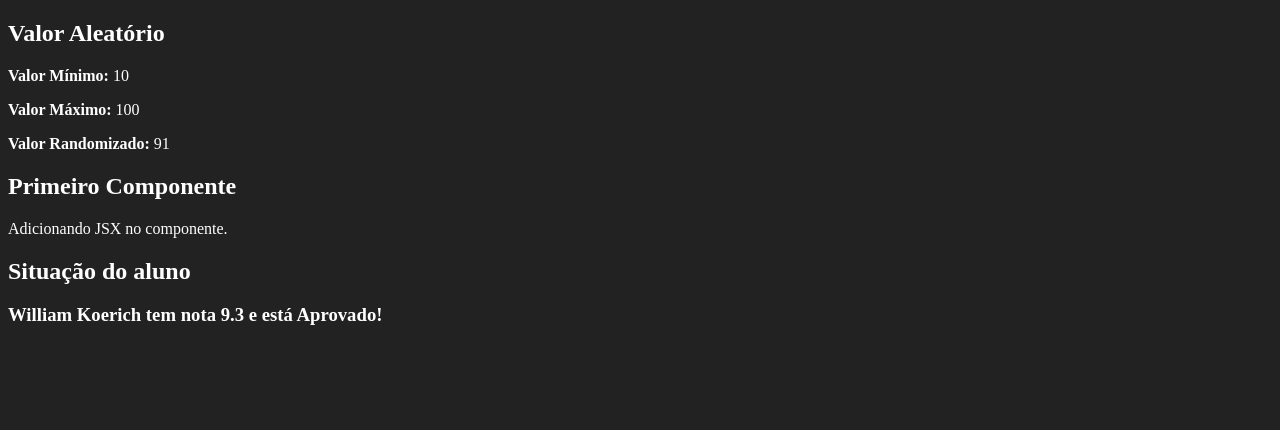
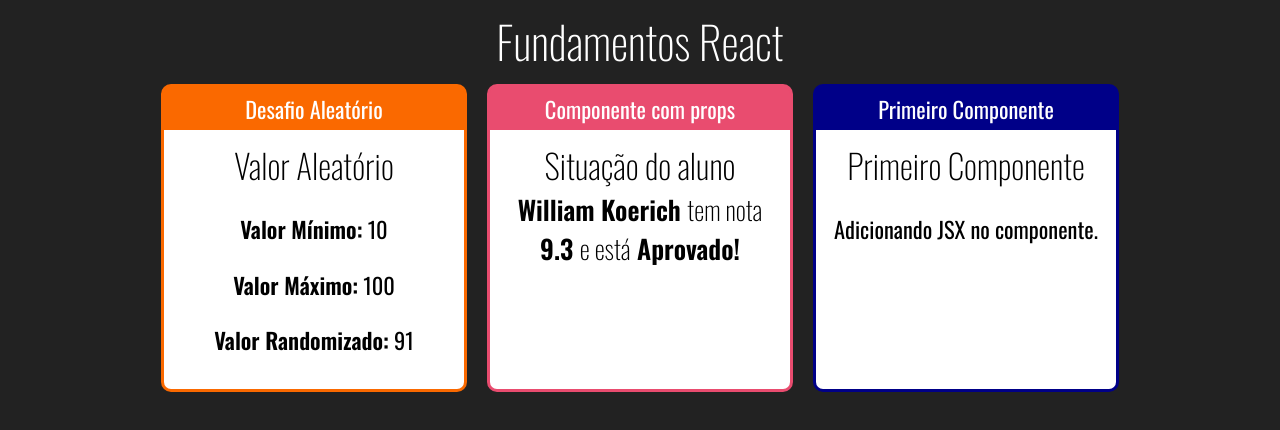
Before and after one commit to William-Koerich/react-redux, a React (Create React App) app in the folder fundamentos-react/: page / in a window 1280 px wide. Shown: the top 430 px of the page. Built offline with nearby package versions, Linux system fonts and the light colour scheme.

Commit message:
created component card to organize activities

```diff
--- a/fundamentos-react/public/index.html
+++ b/fundamentos-react/public/index.html
@@ -10,7 +10,12 @@
       content="Web site created using create-react-app"
     />
     <link rel="apple-touch-icon" href="%PUBLIC_URL%/logo192.png" />
-
+    <link rel="preconnect" href="https://fonts.googleapis.com" />
+    <link rel="preconnect" href="https://fonts.gstatic.com" crossorigin />
+    <link
+      href="https://fonts.googleapis.com/css2?family=Oswald:wght@200;300;400;500;600&display=swap"
+      rel="stylesheet"
+    />
     <link rel="manifest" href="%PUBLIC_URL%/manifest.json" />
 
     <title>React App</title>
--- /dev/null
+++ b/fundamentos-react/src/App.css
@@ -0,0 +1,5 @@
+.App .Cards {
+  display: flex;
+  flex-wrap: wrap;
+  justify-content: center;
+}
--- a/fundamentos-react/src/App.jsx
+++ b/fundamentos-react/src/App.jsx
@@ -3,7 +3,7 @@ import React from 'react'
 /**
  * Styles.
  */
-import './index.css'
+import './App.css'
 
 /**
  * Components.
@@ -11,16 +11,29 @@ import './index.css'
 import Primeiro from './components/basicos/Primeiro'
 import ComParrametro from './components/basicos/ComParametro'
 import Aleatorio from './components/basicos/Aleatorio'
+import Card from './components/layout/Card'
 
 const App = props => (
-  <div>
+  <div className="App">
+    <h1>Fundamentos React</h1>
+
+    <div className="Cards">
+      <Card title="Desafio Aleatório" color="#FA6900">
         <Aleatorio minimumValue={10} maximumValue={100} />
-    <Primeiro />
+      </Card>
+
+      <Card title="Componente com props" color="#E94C6F">
         <ComParrametro
           title="Situação do aluno"
           student="William Koerich"
           note={9.3}
         />
+      </Card>
+
+      <Card title="Primeiro Componente" color="#008">
+        <Primeiro />
+      </Card>
+    </div>
   </div>
 )
 
--- /dev/null
+++ b/fundamentos-react/src/components/layout/Card.css
@@ -0,0 +1,23 @@
+.Card {
+  border: 3px solid;
+  margin: 10px;
+  display: flex;
+  overflow: hidden;
+  min-width: 300px;
+  max-width: 300px;
+  border-radius: 10px;
+  flex-direction: column;
+}
+
+.Card .Title {
+  padding: 5px 0px;
+  display: flex;
+  justify-content: center;
+}
+
+.Card .Content {
+  color: black;
+  padding: 10px;
+  flex-grow: 1;
+  background-color: white;
+}
--- /dev/null
+++ b/fundamentos-react/src/components/layout/Card.jsx
@@ -0,0 +1,24 @@
+import React from 'react'
+
+import './Card.css'
+
+const Card = props => {
+  /**
+   * Destructuring.
+   */
+  const { title, children, color } = props
+
+  const cardStyle = {
+    borderColor: color || '#F00',
+    backgroundColor: color || '#F00'
+  }
+
+  return (
+    <div className="Card" style={cardStyle}>
+      <div className="Title">{title}</div>
+      <div className="Content">{children}</div>
+    </div>
+  )
+}
+
+export default Card
--- a/fundamentos-react/src/index.css
+++ b/fundamentos-react/src/index.css
@@ -1,4 +1,14 @@
 body {
+  color: #fff;
+  font-size: 1.4rem;
+  text-align: center;
+  font-family: Oswald;
   background-color: #222;
-  color: #fff;
 }
+
+h1,
+h2,
+h3 {
+  margin: 0;
+  font-weight: 200;
+}
--- a/fundamentos-react/src/index.js
+++ b/fundamentos-react/src/index.js
@@ -2,6 +2,8 @@
 import App from './App'
 import React from 'react'
 import ReactDOM from 'react-dom'
+
+import './index.css'
 
 /**
  * Get element root.
```
Lines whose indentation alone changed are shown as unchanged.
